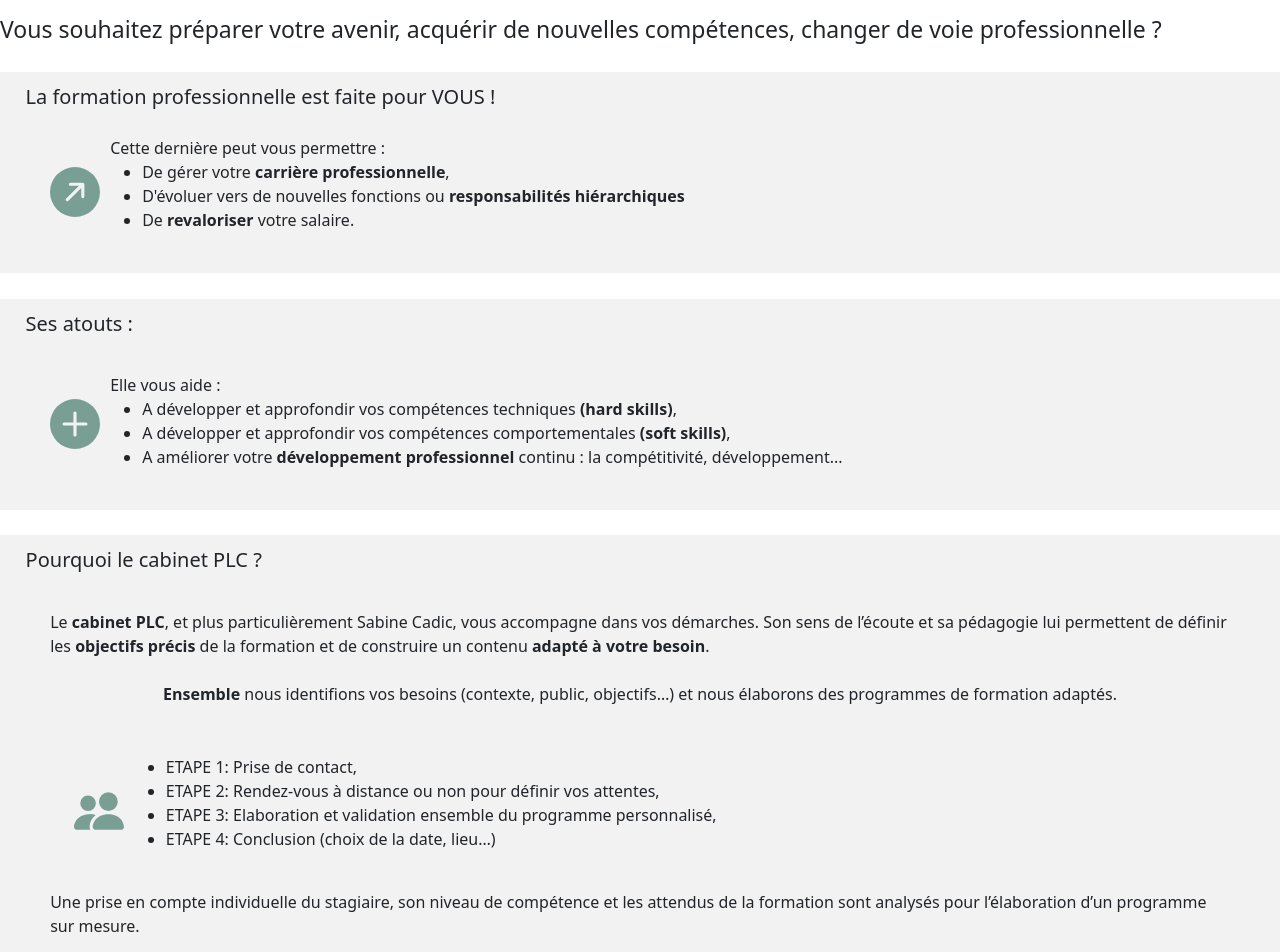
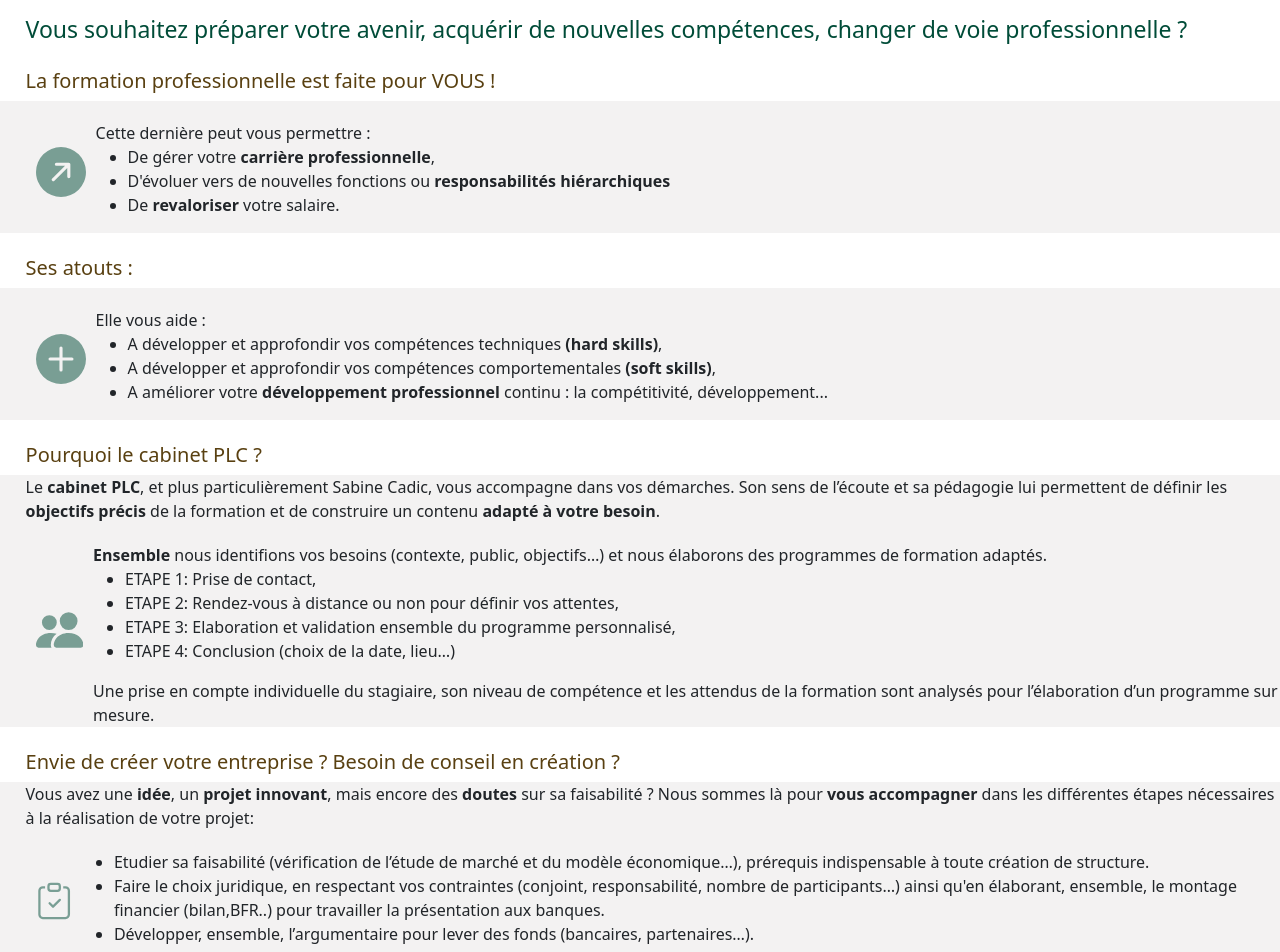
Before and after one commit to NolwennCadic/plc_website, a React (Create React App) app: page /formationMenu in a window 1280 px wide. Shown: the part 840-1792 px from the top of the page. Built offline with nearby package versions, Linux system fonts and the light colour scheme; what gojs would draw is missing.

Commit message:
Improved mission's UI.

```diff
--- a/src/component/formationSide/Mission/Mission.js
+++ b/src/component/formationSide/Mission/Mission.js
@@ -11,11 +11,11 @@
                 </div>
                 <div>
                     <div className={"title-mission"}>Vous souhaitez préparer votre avenir, acquérir de nouvelles compétences, changer de voie professionnelle ? </div>
-                    <div class={"menu-mission"}>
                     <div className={"subtitle-mission"}>La formation professionnelle est faite pour VOUS ! </div>
                     <div class={"submenu-mission"}>
+                        <div class={"list-submenu-mission"}>
                             <BsFillArrowUpRightCircleFill class={"icon-menu-mission"} />
-                            <div style={{ textAlign: "left" }}>
+                            <div style={{ textAlign: "left", paddingTop: "10px" }}>
                                 Cette dernière peut vous permettre :
                                 <ul>
                                     <li>De gérer votre <span className={"bold"}>carrière professionnelle</span>,</li>
@@ -25,12 +25,12 @@
                             </div>
                         </div>
                     </div>
-                    <div class={"menu-mission"}>
+                    <div>
                         <div className={"subtitle-mission"}>Ses atouts :</div>
                         <div class={"submenu-mission"}>
+                            <div class={"list-submenu-mission"}>
                                 <BsFillPlusCircleFill class={"icon-menu-mission"} />
-                            <div style={{ textAlign: "left" }}>
-                                <div style={{ paddingTop: "10px" }}>
+                                <div style={{ textAlign: "left", paddingTop: "10px" }}>
                                     Elle vous aide :
                                     <ul>
                                         <li>A développer et approfondir vos compétences techniques <span className={"bold"}>(hard skills)</span>,</li>
@@ -41,37 +41,40 @@
                             </div>
                         </div>
                     </div>
-                    <div class={"menu-mission"}>
+                </div>
+                <div>
                     <div className={"subtitle-mission"}>Pourquoi le cabinet PLC ?</div>
-                        <div style={{ textAlign: "left", padding: "2%" }}>
-                            <div style={{ paddingTop: "10px" }}>
+                    <div class={"submenu-mission"}>
+                        <div style={{ textAlign: "left" }}>
                             Le <span className={"bold"}>cabinet PLC</span>, et plus particulièrement Sabine Cadic, vous accompagne dans vos démarches. Son sens de l’écoute
                             et sa pédagogie lui permettent de définir les <span className={"bold"}>objectifs précis</span> de la formation et de construire
                             un contenu <span className={"bold"}>adapté à votre besoin</span>.
                         </div>
-                        </div>
+                        <div class={"list-submenu-mission"}>
+                            <BsFillPeopleFill class={"icon-menu-mission"} />
+                            <div style={{ textAlign: "left", paddingTop: "10px" }}>
                                 <span className={"bold"}>Ensemble</span> nous identifions vos besoins (contexte, public, objectifs…) et nous élaborons des programmes de formation adaptés.
-                        <div style={{ textAlign: "left", padding: "2%" }}>
-                            <div class={"submenu-mission"}>
-                                <BsFillPeopleFill class={"icon-menu-mission"} />
                                 <ul>
                                     <li>ETAPE 1: Prise de contact,</li>
                                     <li>ETAPE 2: Rendez-vous à distance ou non pour définir vos attentes,</li>
                                     <li>ETAPE 3: Elaboration et validation ensemble du programme personnalisé,</li>
                                     <li>ETAPE 4: Conclusion (choix de la date, lieu…)</li>
                                 </ul>
-                            </div>
                                 Une prise en compte individuelle du stagiaire, son niveau de compétence et les attendus de la formation sont analysés pour l’élaboration d’un programme sur mesure.
                             </div>
                         </div>
-                    <div class={"menu-mission"}>
+                    </div>
+                </div>
+                <div>
                     <div className={"subtitle-mission"}>Envie de créer votre entreprise ? Besoin de conseil en création ? </div>
-                        <div style={{ textAlign: "left", padding: "2%" }}>
-                            <div>
+                    <div class={"submenu-mission"}>
+                        <div style={{ textAlign: "left" }}>
                             Vous avez une <span className={"bold"}>idée</span>, un <span className={"bold"}>projet innovant</span>, mais encore des <span className={"bold"}>doutes</span> sur sa faisabilité ?
                             Nous sommes là pour <span className={"bold"}>vous accompagner</span> dans les différentes étapes nécessaires à la réalisation de votre projet:
-                                <div class={"submenu-mission"}>
+                        </div>
+                        <div class={"list-submenu-mission"}>
                             <BsClipboardCheck class={"icon-menu-mission"} />
+                            <div style={{ textAlign: "left", paddingTop: "10px" }}>
                                 <ul>
                                     <li>Etudier sa faisabilité (vérification de l’étude de marché et du modèle économique…), prérequis indispensable à toute création de structure.</li>
                                     <li>
@@ -87,7 +90,6 @@
                     </div>
                 </div>
             </div>
-            </div >
         )
     }
 
--- a/src/component/formationSide/Mission/mission.css
+++ b/src/component/formationSide/Mission/mission.css
@@ -1,11 +1,25 @@
-.menu-mission {
+/* .menu-mission {
     background-color: rgb(231, 230, 230, 0.5);
     padding: 0 2% 0 2%;
     margin: 2% 0 2% 0;
+} */
+
+.subtitle-mission {
+    /* text-decoration: underline; */
+    text-align: left;
+    font-size: 20px;
+    padding: 20px 0 5px 0;
+    color: #594011;
+    margin-left: 2%;
 }
 
 .submenu-mission {
-    padding: 2%;
+    background-color: rgb(231, 230, 230, 0.5);
+    padding-left: 2%;
+}
+
+.list-submenu-mission {
+    padding: 10px 0 0 10px;
     display: flex;
     flex-direction: row;
     gap: 10px;
@@ -14,6 +28,7 @@
 
 .icon-menu-mission {
     font-size: 50px;
+    width: 50px;
     color: rgb(0, 76, 56, 0.5);
 }
 
@@ -22,5 +37,6 @@
     text-align: left;
     font-size: 23px;
     padding-top: 10px;
-    /* color: #594011; */
+    color: rgb(0, 76, 56);
+    margin-left: 2%;
 }
--- a/src/component/formationSide/equipe/Equipe.js
+++ b/src/component/formationSide/equipe/Equipe.js
@@ -6,12 +6,12 @@
     render() {
         return (
             <>
-                <div style={{ minHeight: "100vh", paddingTop: "100px" }} id={"Equipe"}>
+                <div style={{ minHeight: "calc(100vh - 100px)", paddingTop: "100px" }} id={"Equipe"}>
                     <div className="title-part">
                         <BsPeopleFill style={{fontSize: "30px", paddingRight: "5px"}}/>
                         Equipe
                     </div>
-                    <div style={{ display: "flex", flexDirection: "column", justifyContent: "center", height:"90%" }}>
+                    <div style={{ display: "flex", flexDirection: "column", justifyContent: "center", height:"100%" }}>
                         <EquipeCatalog />
                     </div>
                 </div>
--- a/src/component/formationSide/equipe/EquipeCatalog.js
+++ b/src/component/formationSide/equipe/EquipeCatalog.js
@@ -14,6 +14,8 @@
                         flexDirection: "column",
                         alignItems: "center",
                         gap: "20px",
+                        height: "calc(100vh - 200px)",
+                        justifyContent: "center",
                     }}
                     id={"Equipe"}
                 >
--- a/src/index.css
+++ b/src/index.css
@@ -44,14 +44,6 @@
 
 .bold {
   font-weight: bold;
-}
-
-.subtitle-mission {
-  /* text-decoration: underline; */
-  text-align: left;
-  font-size: 20px;
-  padding-top: 10px;
-  /* color: #594011; */
 }
 
 
```
Lines whose indentation alone changed are shown as unchanged.
